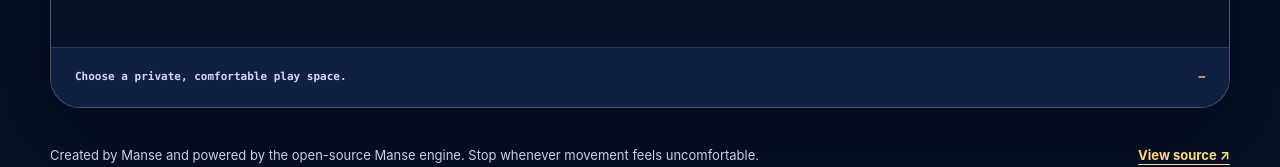
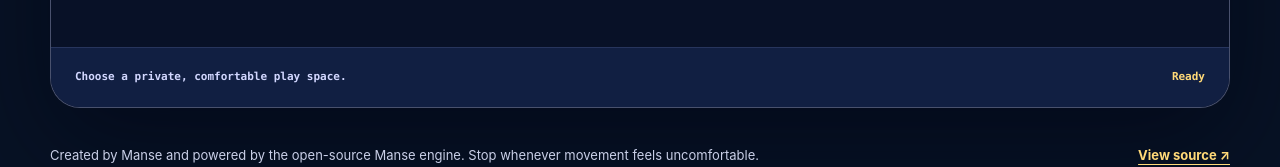
Before and after one commit to ahndohun/manse-game-morning-star-catch, a Next.js app: page / in a window 1280 px wide. Shown: the part 1377-1544 px from the top of the page. Built offline with nearby package versions, Linux system fonts and the light colour scheme.

Commit message:
fix: localize the idle progress state

```diff
--- a/app/GameClient.tsx
+++ b/app/GameClient.tsx
@@ -28,6 +28,7 @@ const UI_COPY = {
     cameraLocal: "카메라는 기기 안에서만 작동해요",
     simulatorLive: "포인터 시뮬레이터 실행 중",
     missionSpec: "별빛 구역 3곳 · 아침별 3개",
+    progressReady: "준비",
     startIntro: "먼저 포인터로 시작해 보세요. 카메라 모드는 선택 사항이며, 직접 선택한 뒤에만 권한을 요청해요.",
     playPointer: "포인터로 플레이",
     useCamera: "카메라 사용",
@@ -52,6 +53,7 @@ const UI_COPY = {
     cameraLocal: "Camera stays on device",
     simulatorLive: "Pointer simulator live",
     missionSpec: "3 starlight zones · 3 morning stars",
+    progressReady: "Ready",
     startIntro: "Start with the pointer simulator. Camera mode is optional and asks permission only after you choose it.",
     playPointer: "Play with pointer",
     useCamera: "Use my camera",
@@ -277,7 +279,7 @@ export function GameClient() {
         </div>
         <div className="player-footer" aria-live="polite">
           <span role={error === null ? undefined : "alert"}>{error ?? snapshot.caption ?? copy.comfort}</span>
-          <strong>{progress === null ? "—" : `${progress.completed} / ${progress.total}`}</strong>
+          <strong>{progress === null ? copy.progressReady : `${progress.completed} / ${progress.total}`}</strong>
         </div>
         {snapshot.phase !== "idle" && (
           <div className="restart-row">
```
Also changed, not shown: 1 other file (tests, documents, lock files or other folders).
